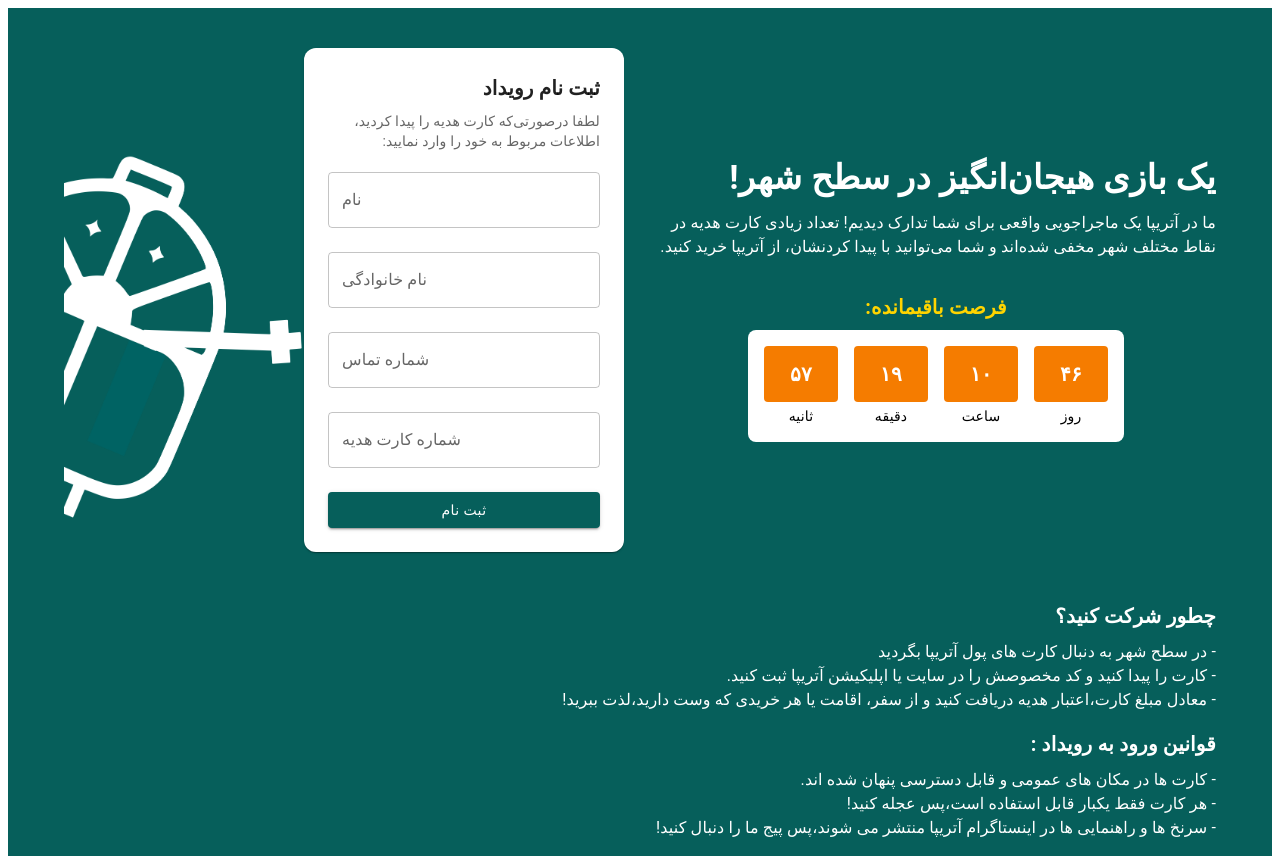
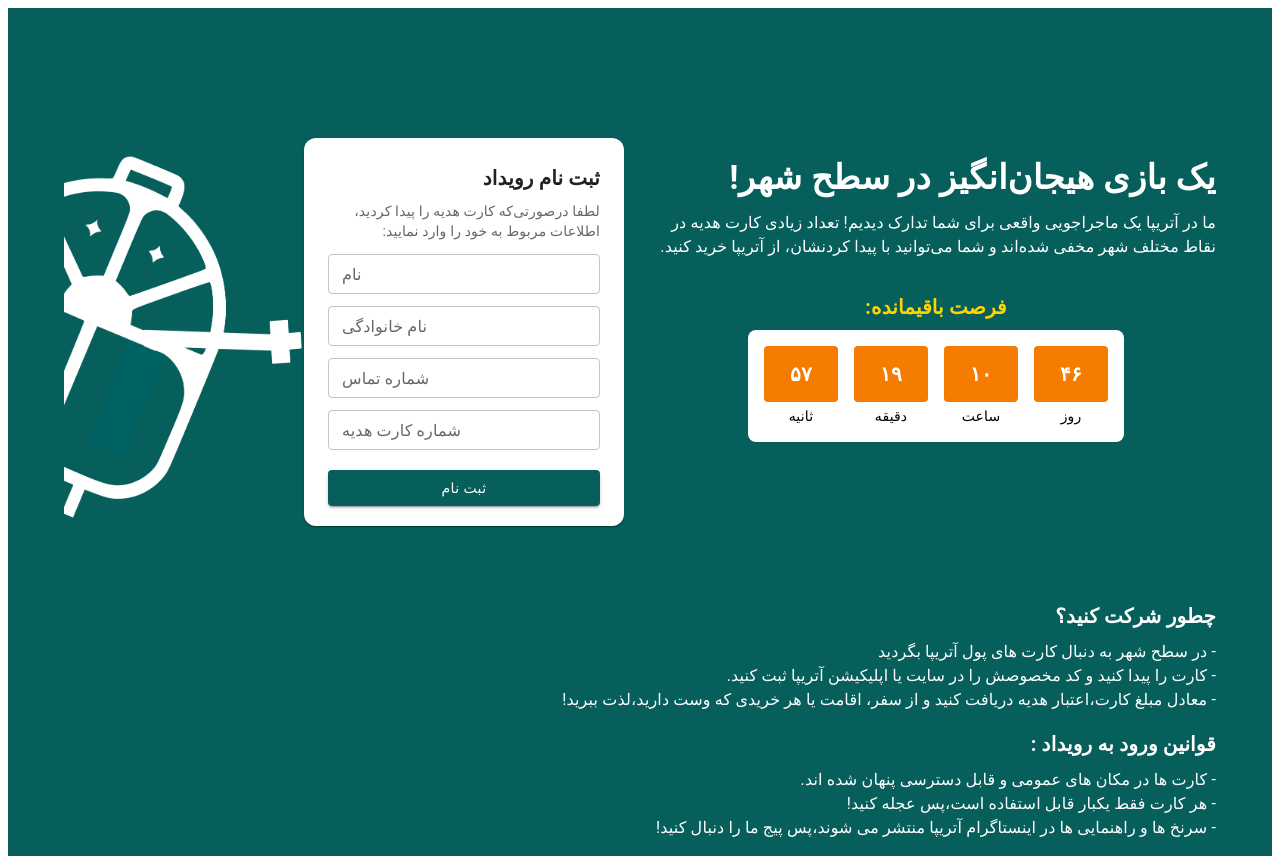
Before and after one commit to dylogedyloge/event, a React (Create React App) app: page / in a window 1280 px wide. Built offline with nearby package versions, Linux system fonts and the light colour scheme.

Commit message:
make the form in a square shape

```diff
--- a/src/EventForm.jsx
+++ b/src/EventForm.jsx
@@ -6,9 +6,15 @@
     <Card sx={{
       p: 3,
       borderRadius: 3,
-      ml: 0, // In RTL, margin-left controls the right visual side
+      ml: 0,
       boxShadow: 1,
+      height: "340px", // Set a fixed height
+      display: "flex",
+      flexDirection: "column",
+      mt:8
+
     }}>
+      <div>
         <Typography variant="h6" fontWeight="bold" gutterBottom>
           ثبت نام رویداد
         </Typography>
@@ -16,25 +22,35 @@
           لطفا درصورتی‌که کارت هدیه را پیدا کردید، اطلاعات مربوط به خود را وارد
           نمایید:
         </Typography>
-      <TextField fullWidth margin="normal" label="نام" variant="outlined" />
         <TextField
           fullWidth
-        margin="normal"
-        label="نام خانوادگی"
+          margin="dense"
+          label="نام"
           variant="outlined"
+          size="small"
         />
         <TextField
           fullWidth
-        margin="normal"
-        label="شماره تماس"
+          margin="dense"
+          label="نام خانوادگی"
           variant="outlined"
+          size="small"
         />
         <TextField
           fullWidth
-        margin="normal"
+          margin="dense"
+          label="شماره تماس"
+          variant="outlined"
+          size="small"
+        />
+        <TextField
+          fullWidth
+          margin="dense"
           label="شماره کارت هدیه"
           variant="outlined"
+          size="small"
         />
+      </div>
       <Button
         fullWidth
         variant="contained"
```
Lines whose indentation alone changed are shown as unchanged.
